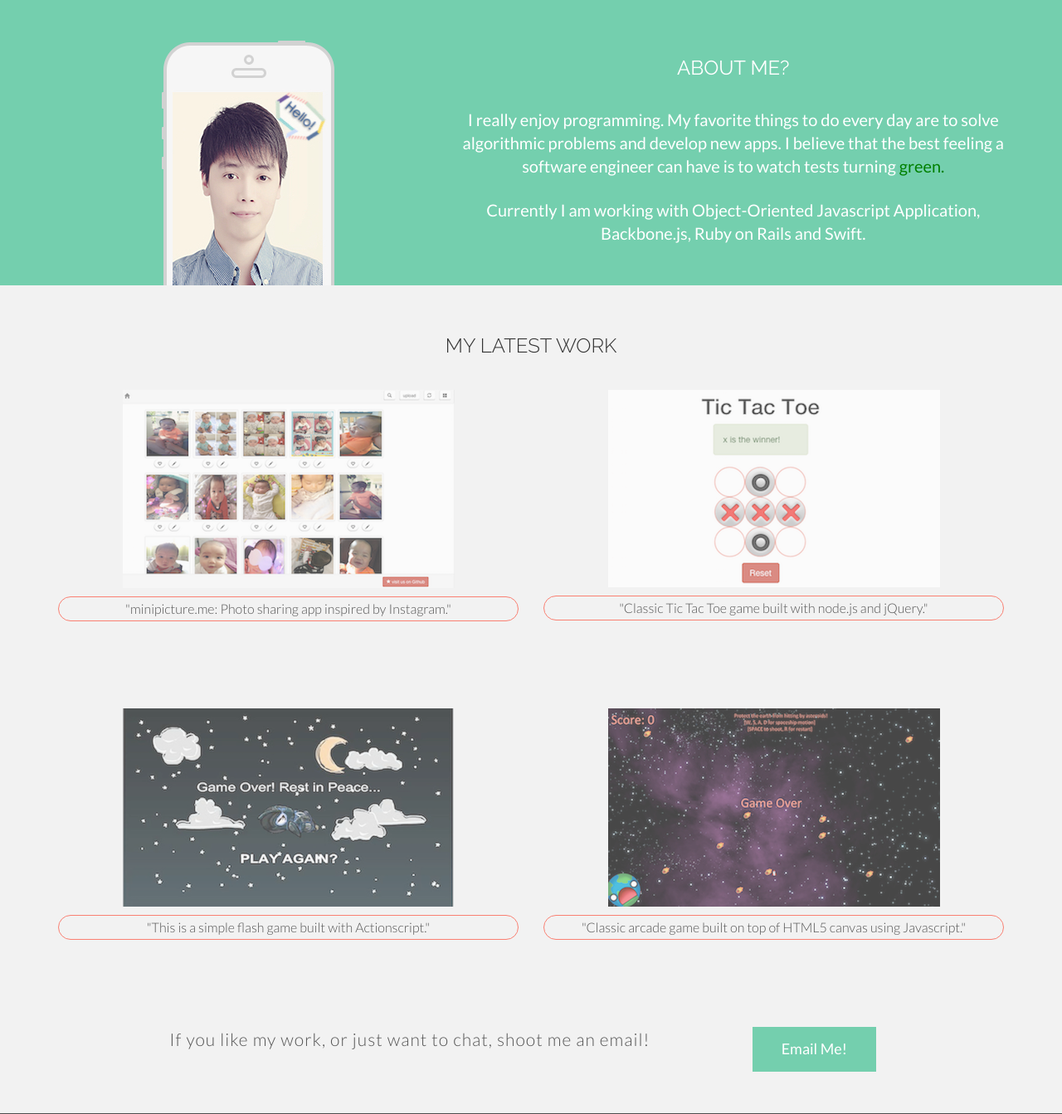
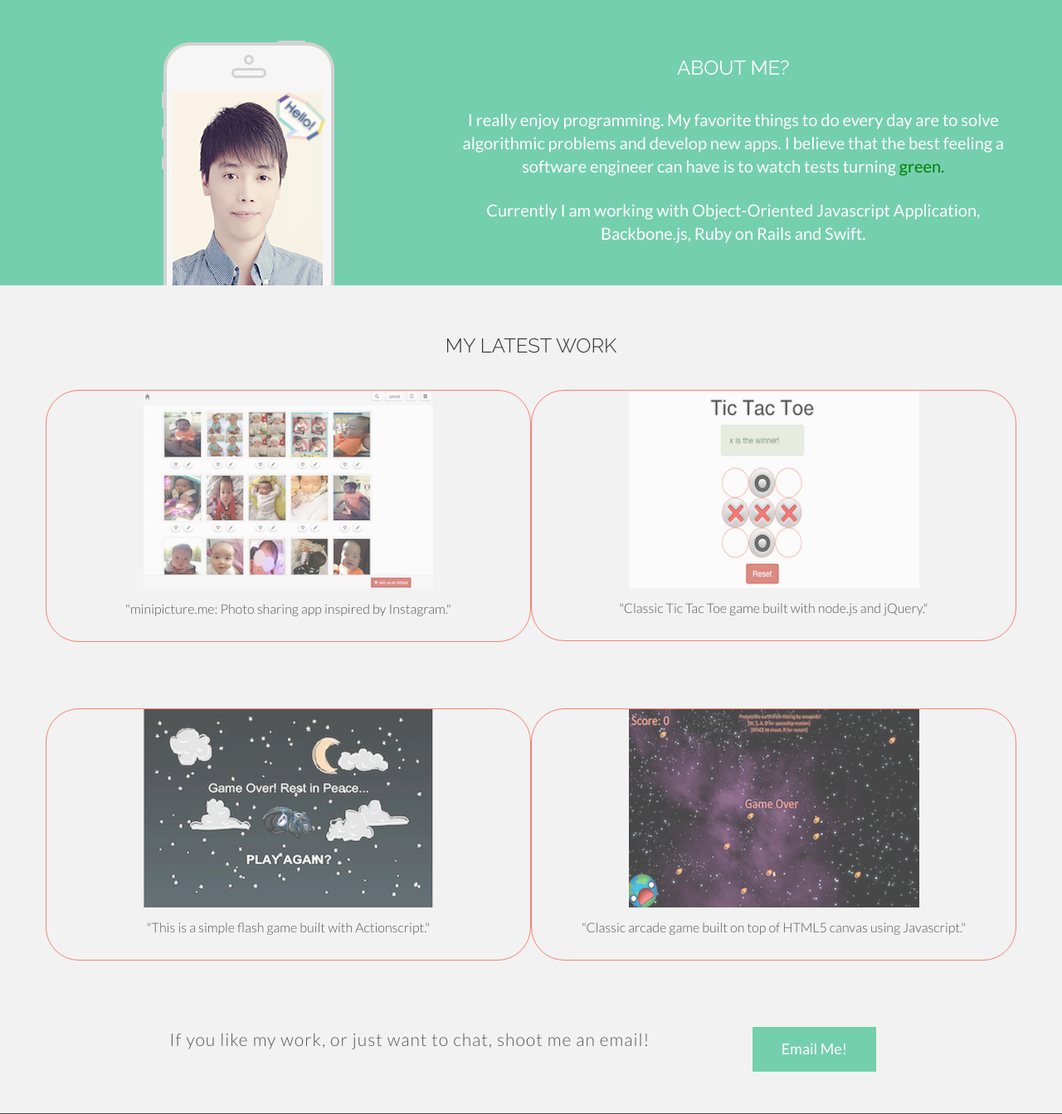
Before and after one commit to weihotline/PersonalWebpage, a PHP site: page / in a window 1280 px wide. Shown: the part 753-2096 px from the top of the page at 83% size. Run offline with PHP 8.4, Linux system fonts and the light colour scheme; some libraries are stand-ins or nearby versions.

Commit message:
resize images

```diff
--- a/assets/css/main.css
+++ b/assets/css/main.css
@@ -50,9 +50,8 @@ p {
 
 .description p {
     margin-top: 10px;
-    border: 1px solid salmon;
-    border-radius: 30px;
 }
+
 
 /* Links */
 a {
@@ -172,6 +171,12 @@ a:after {
 	font-size: 20px;
 }
 
+/* WORK */
+.col-lg-6 {
+  border: 1px solid salmon;
+  border-radius: 40px;
+}
+
 /* Skills */
 #skills {
 	background-color: #4e4e4e;
```
Also changed, not shown: assets/img/asteroids.png, assets/img/ghostfighter.png, assets/img/minipicture.png, assets/img/ttt.png.
